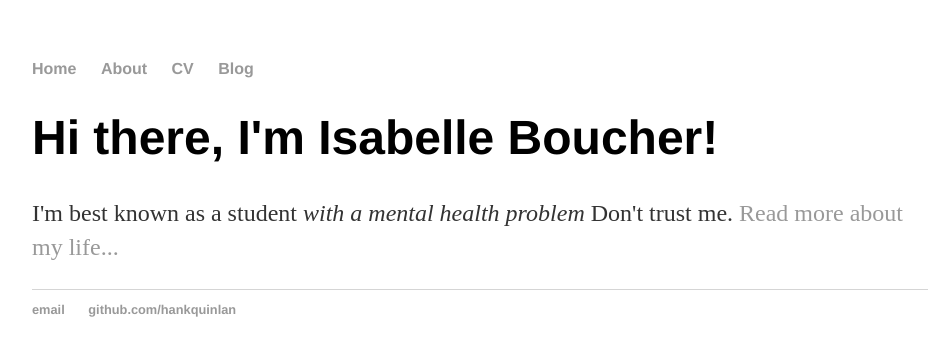
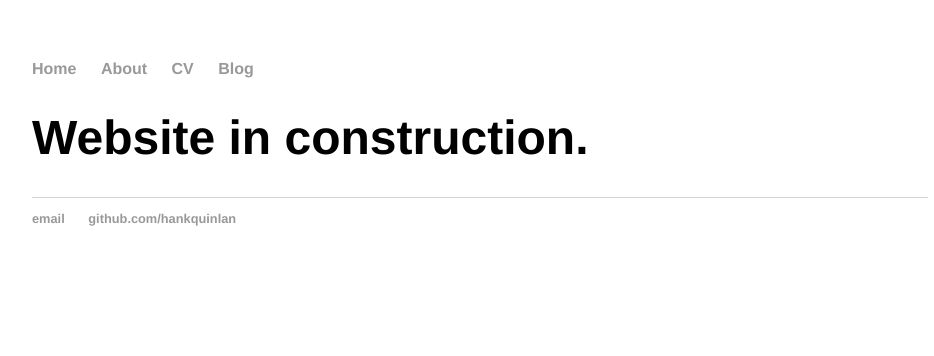
Before and after one commit to isabelleboucher/isabelleboucher.github.io, a Jekyll site: the page built from index.html, in a window 1280 px wide. Shown: the top 356 px of the page, without its empty margins (160-1094 px from the left). Built offline with Jekyll 4.4.1, drawn with Linux system fonts in a browser that asks for light colours.

Commit message:
git commit -m "website in construction"

```diff
--- a/index.html
+++ b/index.html
@@ -1,8 +1,7 @@
 ---
 layout: default
-title: Hank Quinlan, Horrible Cop
+title: To come
 ---
 <div class="blurb">
-	<h1>Hi there, I'm Isabelle Boucher!</h1>
-	<p>I'm best known as a student <em>with a mental health problem</em> Don't trust me. <a href="/about">Read more about my life...</a></p>
+	<h1>Website in construction.</h1>
 </div><!-- /.blurb -->
```
